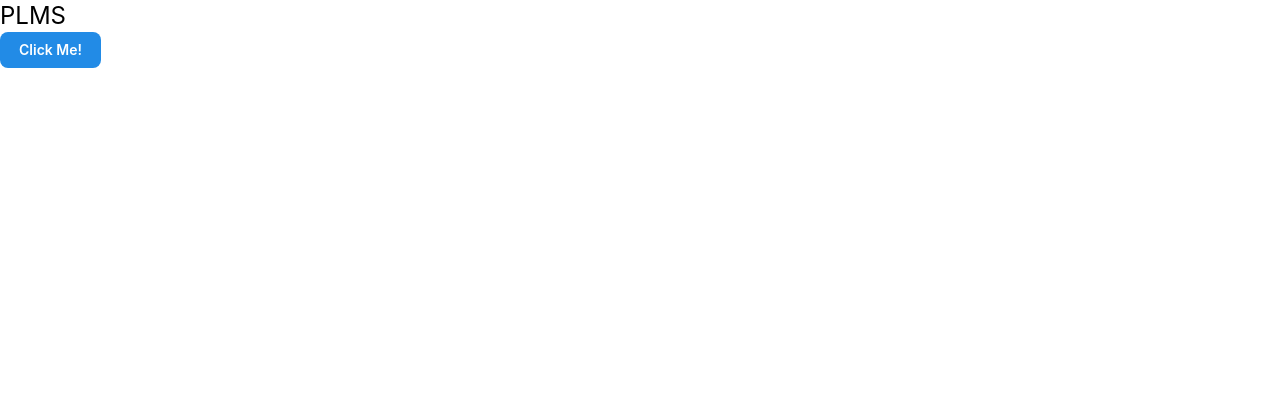
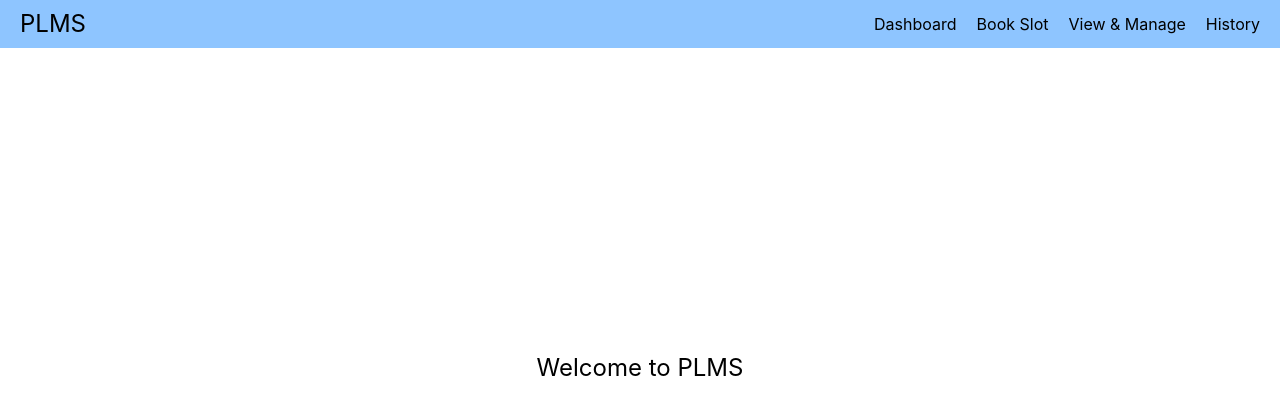
Before and after one commit to mitchandrala/PLMS, a React (Vite) app: page / in a window 1280 px wide. Shown: the top 414 px of the page. Built offline with nearby package versions, Linux system fonts and the light colour scheme.

Commit message:
Installed react-router-dom & Implemented Navbar

```diff
--- a/package.json
+++ b/package.json
@@ -15,6 +15,7 @@
     "@tailwindcss/vite": "^4.3.3",
     "react": "^19.2.8",
     "react-dom": "^19.2.8",
+    "react-router-dom": "^7.18.2",
     "tailwindcss": "^4.3.3"
   },
   "devDependencies": {
--- a/src/App.tsx
+++ b/src/App.tsx
@@ -1,10 +1,24 @@
-import { Button } from "@mantine/core";
+import { Route, Routes } from "react-router-dom";
+import Navbar from "./Components/Navbar/Navbar";
+import Home from "./Pages/Home";
+import Dashboard from "./Pages/Dashboard";
+import BookSlot from "./Pages/BookSlot";
+import ViewAndManage from "./Pages/ViewAndManage";
+import ParkingHistory from "./Pages/ParkingHistory";
+import { ROUTES } from "./Routes/routes";
 
 function App() {
   return (
     <>
-      <h1 className="text-2xl">PLMS</h1>
-      <Button>Click Me!</Button>
+      <Navbar />
+
+      <Routes>
+        <Route path={ROUTES.HOME} element={<Home />} />
+        <Route path={ROUTES.DASHBOARD} element={<Dashboard />} />
+        <Route path={ROUTES.BOOK_SLOT} element={<BookSlot />} />
+        <Route path={ROUTES.VIEW_AND_MANAGE} element={<ViewAndManage />} />
+        <Route path={ROUTES.PARKING_HISTORY} element={<ParkingHistory />} />
+      </Routes>
     </>
   );
 }
--- /dev/null
+++ b/src/Components/Navbar/Navbar.tsx
@@ -0,0 +1,52 @@
+import { Link, useLocation } from "react-router-dom";
+import { ROUTES } from "../../Routes/routes";
+import type { NavItem } from "../../Types/navbarType";
+
+const navItem: NavItem[] = [
+  {
+    path: ROUTES.DASHBOARD,
+    label: "Dashboard",
+  },
+  {
+    path: ROUTES.BOOK_SLOT,
+    label: "Book Slot",
+  },
+  {
+    path: ROUTES.VIEW_AND_MANAGE,
+    label: "View & Manage",
+  },
+  {
+    path: ROUTES.PARKING_HISTORY,
+    label: "History",
+  },
+];
+
+const Navbar = () => {
+  const location = useLocation();
+  const pathname = location.pathname;
+
+  return (
+    <nav className="bg-blue-300 w-full h-12 flex justify-between items-center px-5">
+      <div>
+        <Link to={ROUTES.HOME} className="text-2xl">
+          PLMS
+        </Link>
+      </div>
+
+      <div className="flex items-center gap-5">
+        {navItem.map((item: NavItem) => (
+          <div key={item.path}>
+            <Link
+              to={item.path}
+              className={`hover:border-b-2 pb-1 ${pathname === item.path ? "border-b-2" : ""}`}
+            >
+              {item.label}
+            </Link>
+          </div>
+        ))}
+      </div>
+    </nav>
+  );
+};
+
+export default Navbar;
--- /dev/null
+++ b/src/Pages/BookSlot.tsx
@@ -0,0 +1,9 @@
+const BookSlot = () => {
+  return (
+    <div>
+      <h1>Book Slot</h1>
+    </div>
+  );
+};
+
+export default BookSlot;
--- /dev/null
+++ b/src/Pages/Dashboard.tsx
@@ -0,0 +1,5 @@
+const Dashboard = () => {
+  return <div>Dashboard page</div>;
+};
+
+export default Dashboard;
--- /dev/null
+++ b/src/Pages/Home.tsx
@@ -0,0 +1,11 @@
+const Home = () => {
+  return (
+    <div className="flex justify-center items-center w-full h-160">
+      <div>
+        <h1 className="text-2xl">Welcome to PLMS</h1>
+      </div>
+    </div>
+  );
+};
+
+export default Home;
--- /dev/null
+++ b/src/Pages/ParkingHistory.tsx
@@ -0,0 +1,5 @@
+const ParkingHistory = () => {
+  return <div>History Page</div>;
+};
+
+export default ParkingHistory;
--- /dev/null
+++ b/src/Pages/ViewAndManage.tsx
@@ -0,0 +1,5 @@
+const ViewAndManage = () => {
+  return <div>View and Manage Slot</div>;
+};
+
+export default ViewAndManage;
--- /dev/null
+++ b/src/Routes/routes.ts
@@ -0,0 +1,7 @@
+export const ROUTES = {
+  HOME: "/",
+  DASHBOARD: "/dashboard",
+  BOOK_SLOT: "/book-slot",
+  VIEW_AND_MANAGE: "/view-and-manage",
+  PARKING_HISTORY: "/parking-history",
+};
--- /dev/null
+++ b/src/Types/navbarType.ts
@@ -0,0 +1,4 @@
+export type NavItem = {
+  path: string;
+  label: string;
+};
```
Also changed, not shown: src/main.tsx (+5 -5 lines), 1 other file (tests, documents, lock files or other folders).
